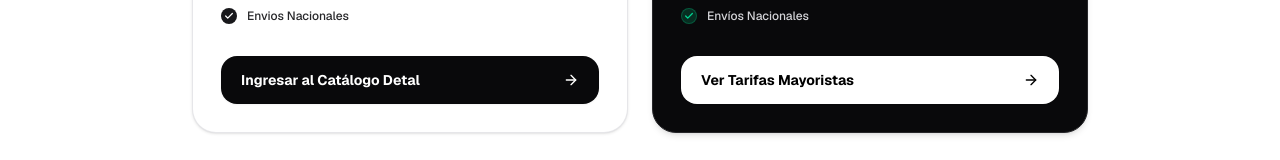
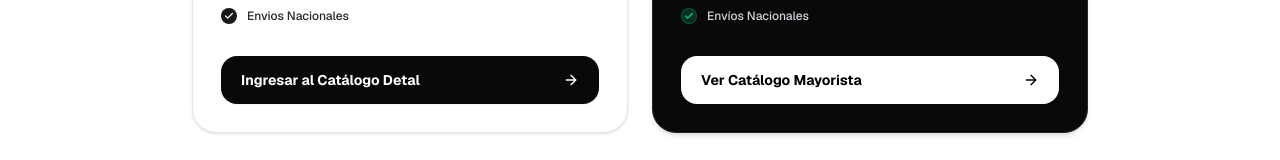
Before and after one commit to sxzz09/catalogo-iEssentials, a Next.js app: page / in a window 1280 px wide. Shown: the part 613-773 px from the top of the page. Built offline with nearby package versions, Linux system fonts and the light colour scheme; no server answers.

Commit message:
Update button text from 'Ver Tarifas Mayoristas' to 'Ver Catálogo Mayorista'

```diff
--- a/components/WelcomeScreen.tsx
+++ b/components/WelcomeScreen.tsx
@@ -159,7 +159,7 @@ export function WelcomeScreen() {
                 }}
                 className="w-full flex items-center justify-between rounded-2xl bg-white px-5 py-3.5 text-sm font-bold text-black shadow-xs transition-all duration-300 ease-[cubic-bezier(0.16,1,0.3,1)] hover:bg-zinc-200 active:scale-[0.98]"
               >
-                <span>Ver Tarifas Mayoristas</span>
+                <span>Ver Catálogo Mayorista</span>
                 <ArrowRight className="h-4 w-4 transition-transform duration-300 ease-[cubic-bezier(0.16,1,0.3,1)] group-hover:translate-x-1" />
               </button>
             </div>
```
